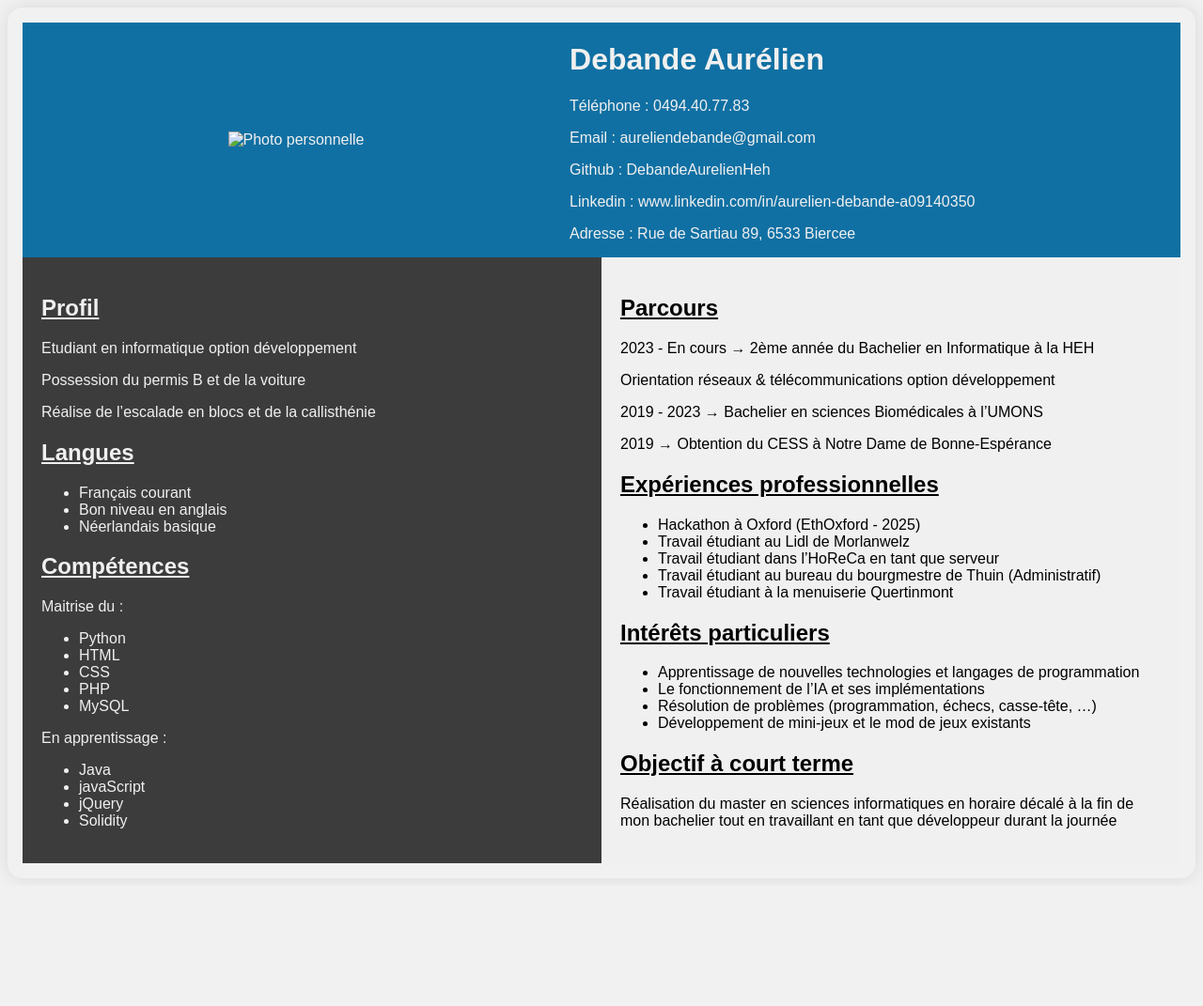
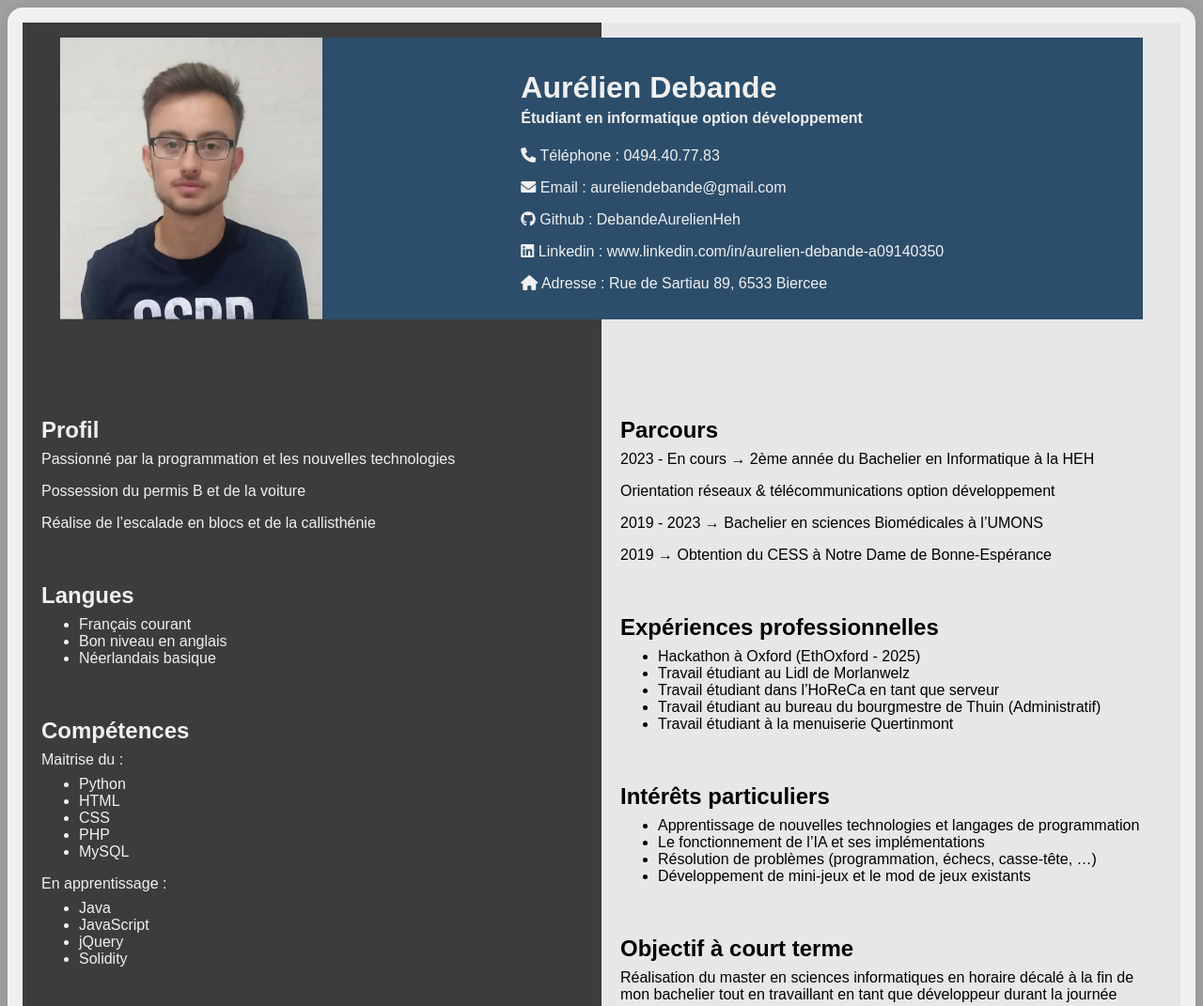
Before and after one commit to DebandeAurelienHeh/CV_DevWeb, a plain HTML site: page index.html in a window 1280 px wide. Shown: the top 1071 px of the page at 94% size. Before the commit the page ends 943 px from the top, so only its background shows below. Drawn offline with Linux system fonts and the light colour scheme.

Commit message:
Header absolute et autres changements

```diff
--- a/index.html
+++ b/index.html
@@ -5,37 +5,41 @@
     <title>Projet</title>
     <link rel="stylesheet" href="style.css" media="all">
     <meta name="viewport" content="width=device-width, initial-scale=1.0">
-    <meta name="description" content="Curriculum Vitae">
+    <meta name="description" content="Etudiant en informatique option développement">
     <meta name="keywords" content="programmation, CV, python, java, HTML, CSS, jQuery, javaScript, PHP, MySQL, escalade">
     <meta name="author" content="Debande Aurélien">
+    <link rel="stylesheet" href="https://cdnjs.cloudflare.com/ajax/libs/font-awesome/6.0.0-beta3/css/all.min.css">
 </head>
 <body>
     <header>
-        <img src="" alt="Photo personnelle"></img>
-        <div id="header">
-            <h1>Debande Aurélien</h1>
-            <p>Téléphone : 0494.40.77.83</p>
-            <p>Email : aureliendebande@gmail.com</p>
-            <p>Github : DebandeAurelienHeh</p>
-            <p>Linkedin : www.linkedin.com/in/aurelien-debande-a09140350</p>
-            <p>Adresse : Rue de Sartiau 89, 6533 Biercee </p>
+        <img src="images/PhotodeProfil.jpg" height="300" alt="Photo personnelle"></img>
+        <div>
+            <div id="header">
+                <h1>Aurélien Debande</h1>
+                <h4>Étudiant en informatique option développement</h4>
+                <p><i class="fas fa-phone"></i> Téléphone : 0494.40.77.83</p>
+                <p><i class="fas fa-envelope"></i> Email : aureliendebande@gmail.com</p>
+                <p><i class="fab fa-github"></i> Github : DebandeAurelienHeh</p>
+                <p><i class="fab fa-linkedin"></i> Linkedin : www.linkedin.com/in/aurelien-debande-a09140350</p>
+                <p><i class="fas fa-home"></i> Adresse : Rue de Sartiau 89, 6533 Biercee </p>
+            </div>
         </div>
     </header>
     <main>
         <div class="container">
             <div id="left_column">
                 <h2>Profil</h2>
-                <p>Etudiant en informatique option développement</p>
+                <p>Passionné par la programmation et les nouvelles technologies</p>
                 <p>Possession du permis B et de la voiture </p>
                 <p>Réalise de l’escalade en blocs et de la callisthénie </p>
-
+                <br>
                 <h2>Langues</h2>
                 <ul id="liste_langues">
                     <li>Français courant</li>
                     <li>Bon niveau en anglais</li>
                     <li>Néerlandais basique</li>
                 </ul>
-
+                <br>
                 <h2>Compétences</h2>
                 <p>Maitrise du :</p>
                 <ul id="liste_competences">
@@ -48,7 +52,7 @@
                 <p>En apprentissage :</p>
                 <ul id="liste_competences">
                     <li>Java</li>
-                    <li>javaScript</li>
+                    <li>JavaScript</li>
                     <li>jQuery</li>
                     <li>Solidity</li>
                 </ul>
@@ -59,7 +63,7 @@
                 <p>Orientation réseaux & télécommunications option développement</p>
                 <p>2019 - 2023 → Bachelier en sciences Biomédicales à l’UMONS</p>
                 <p>2019 → Obtention du CESS à Notre Dame de Bonne-Espérance</p>
-
+                <br>
                 <h2>Expériences professionnelles</h2>
                 <ul id="liste_experiences">
                     <li>Hackathon à Oxford (EthOxford - 2025)</li>
@@ -69,6 +73,7 @@
                     <li>Travail étudiant à la menuiserie Quertinmont</li>
                 </ul>
 
+                <br>
                 <h2>Intérêts particuliers</h2>
                 <ul id="liste_interets">
                     <li>Apprentissage de nouvelles technologies et langages de programmation</li>
@@ -77,6 +82,7 @@
                     <li>Développement de mini-jeux et le mod de jeux existants</li>
                 </ul>
 
+                <br>
                 <h2>Objectif à court terme</h2>
                 <p>Réalisation du master en sciences informatiques en horaire décalé à la fin de mon bachelier
                     tout en travaillant en tant que développeur durant la journée</p>
--- a/style.css
+++ b/style.css
@@ -1,21 +1,38 @@
+html {
+    background-color: rgb(161, 161, 161);
+}
+
 body {
     font-family: Arial, sans-serif;
     margin: 0.5rem;
     font-family: Arial, sans-serif;
-    background-color: #f0f0f0e1;
+    background-color: #f0f0f0;
     border-radius: 1rem;
     box-shadow: 0 0 20px rgba(0, 0, 0, 0.1);
     padding: 1rem;
 }
 
 header {
-    background-color: rgba(16,112,163,255);
+    position: absolute;
+    background-color: rgb(44, 78, 107);
     color: #f0f0f0;
     display: flex;
     align-items: center;
-    justify-content: space-evenly;
+    justify-content: flex-start;
     text-align: center;
-    width: 100%;
+    top: 5%;
+    left: 5%;
+    right: 5%;
+}
+
+header h4{
+    margin-top: -1rem;
+}
+
+header > div {
+    display: flex;
+    flex: 1;
+    justify-content: center;
 }
 
 #header {
@@ -25,7 +42,6 @@ header {
 main {
     display: flex;
     flex-direction: column;
-    align-items: center;
 }
 
 .container {
@@ -36,19 +52,28 @@ main {
 #left_column, #right_column {
     flex: 1;
     padding: 20px;
-    align-content: center;
+    padding-top: 400px;
 
 }
 
 #left_column {
     background-color: #3d3c3c;
     color: #f0f0f0;
+
+}
+
+#left_column h2 {
+    margin-bottom: -0.5rem;
+}
+
+#right_column h2 {
+    margin-bottom: -0.5rem;
+}
+
+#liste_competences {
+    margin-top: -0.5rem;
 }
 
 #right_column {
-    background-color: #f0f0f0;
+    background-color: #e7e7e7;
 }
-
-h2 {
-    text-decoration: underline;
-}
```
Also changed, not shown: images/PhotodeProfil.jpg (added).
